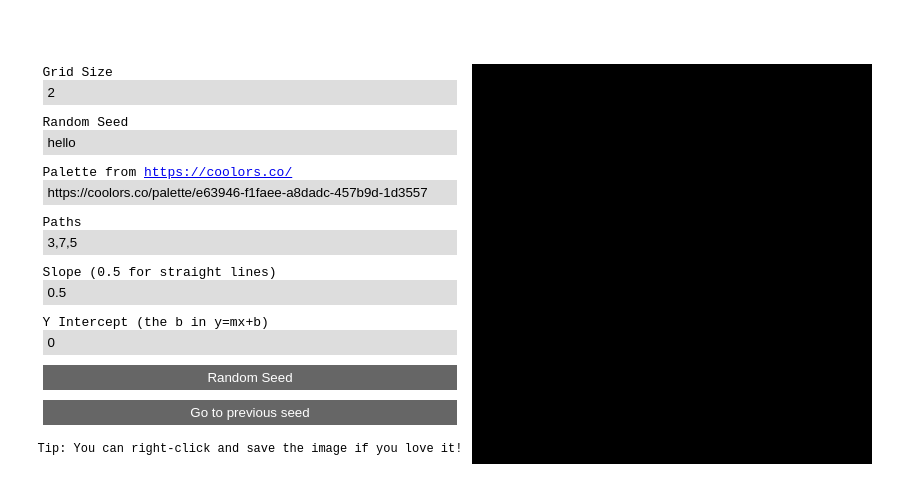
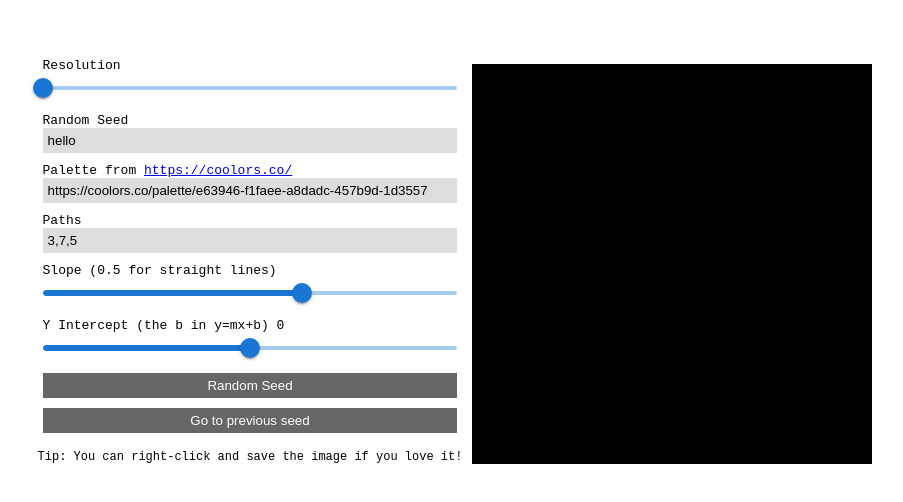
Before and after one commit to dijs/art-generator, a Next.js app: page / in a window 1280 px wide. Shown: the part 136-638 px from the top of the page, without its empty margins (185-1088 px from the left). Built offline with nearby package versions, Linux system fonts and the light colour scheme.

Commit message:
fixed bugs and added sliders

```diff
--- /dev/null
+++ b/components/Controls.js
@@ -0,0 +1,94 @@
+import { Slider } from '@mui/material';
+import { useContext } from 'react';
+import { AppContext } from '../components/context';
+
+export default function Controls() {
+  const {
+    slope,
+    setSlope,
+    intercept,
+    setIntercept,
+    size,
+    setSize,
+    seed,
+    setSeed,
+    paletteUrl,
+    setPaletteUrl,
+    pathSizes,
+    setPathSizes,
+    generateRandomSeed,
+    recoverLastSeed,
+  } = useContext(AppContext);
+
+  return (
+    <div className="controls">
+      <label>
+        Resolution
+        <Slider
+          min={2}
+          max={16}
+          aria-label="Resolution"
+          value={size}
+          onChange={(_, value) => setSize(value)}
+        />
+      </label>
+      <label>
+        Random Seed
+        <input
+          type="text"
+          value={seed}
+          onChange={(e) => setSeed(e.target.value)}
+        />
+      </label>
+      <label>
+        <span>
+          Palette from{' '}
+          <a
+            target="_blank"
+            href="https://coolors.co/palettes/trending"
+            rel="noreferrer"
+          >
+            https://coolors.co/
+          </a>
+        </span>
+        <input
+          type="text"
+          value={paletteUrl}
+          onChange={(e) => setPaletteUrl(e.target.value)}
+        />
+      </label>
+      <label>
+        Paths
+        <input
+          type="text"
+          value={pathSizes}
+          onChange={(e) => setPathSizes(e.target.value)}
+        />
+      </label>
+      <label>
+        Slope (0.5 for straight lines)
+        <Slider
+          min={-2}
+          max={2}
+          step={0.1}
+          aria-label="Slope"
+          value={slope}
+          onChange={(_, value) => setSlope(value)}
+        />
+      </label>
+      <label>
+        Y Intercept (the b in y=mx+b) {intercept}
+        <Slider
+          min={-100}
+          max={100}
+          aria-label="Intercept"
+          value={intercept}
+          onChange={(_, value) => setIntercept(value)}
+        />
+      </label>
+      <button onClick={generateRandomSeed}>Random Seed</button>
+      <button onClick={recoverLastSeed}>Go to previous seed</button>
+      <p>Tip: You can right-click and save the image if you love it!</p>
+    </div>
+  );
+}
--- a/components/context.js
+++ b/components/context.js
@@ -96,7 +96,9 @@ export function AppProvider({ children }) {
       const points = [];
       if (verticies.length) {
         for (let i = 1; i <= n; i++) {
-          points.push(createPoint(verticies[i - 1], verticies[i]));
+          if (verticies[i - 1] && verticies[i]) {
+            points.push(createPoint(verticies[i - 1], verticies[i]));
+          }
         }
       }
 
--- a/package.json
+++ b/package.json
@@ -9,6 +9,9 @@
     "lint": "next lint"
   },
   "dependencies": {
+    "@emotion/react": "^11.9.0",
+    "@emotion/styled": "^11.8.1",
+    "@mui/material": "^5.8.1",
     "next": "12.1.6",
     "react": "18.1.0",
     "react-dom": "18.1.0"
--- a/pages/index.js
+++ b/pages/index.js
@@ -1,92 +1,11 @@
-import { useContext } from 'react';
 import Canvas from '../components/Canvas';
-import { AppContext } from '../components/context';
+import Controls from '../components/Controls';
 
 export default function Home() {
-  const {
-    slope,
-    setSlope,
-    intercept,
-    setIntercept,
-    size,
-    setSize,
-    seed,
-    setSeed,
-    paletteUrl,
-    setPaletteUrl,
-    pathSizes,
-    setPathSizes,
-    generateRandomSeed,
-    recoverLastSeed,
-  } = useContext(AppContext);
-
   return (
     <main>
       <Canvas />
-      <div className="controls">
-        <label>
-          Grid Size
-          <input
-            type="number"
-            min={2}
-            value={size}
-            onChange={(e) => setSize(e.target.value)}
-          />
-        </label>
-        <label>
-          Random Seed
-          <input
-            type="text"
-            value={seed}
-            onChange={(e) => setSeed(e.target.value)}
-          />
-        </label>
-        <label>
-          <span>
-            Palette from{' '}
-            <a
-              target="_blank"
-              href="https://coolors.co/palettes/trending"
-              rel="noreferrer"
-            >
-              https://coolors.co/
-            </a>
-          </span>
-          <input
-            type="text"
-            value={paletteUrl}
-            onChange={(e) => setPaletteUrl(e.target.value)}
-          />
-        </label>
-        <label>
-          Paths
-          <input
-            type="text"
-            value={pathSizes}
-            onChange={(e) => setPathSizes(e.target.value)}
-          />
-        </label>
-        <label>
-          Slope (0.5 for straight lines)
-          <input
-            type="number"
-            value={slope}
-            step={0.1}
-            onChange={(e) => setSlope(e.target.value)}
-          />
-        </label>
-        <label>
-          Y Intercept (the b in y=mx+b)
-          <input
-            type="number"
-            value={intercept}
-            onChange={(e) => setIntercept(e.target.value)}
-          />
-        </label>
-        <button onClick={generateRandomSeed}>Random Seed</button>
-        <button onClick={recoverLastSeed}>Go to previous seed</button>
-        <p>Tip: You can right-click and save the image if you love it!</p>
-      </div>
+      <Controls />
     </main>
   );
 }
```
Also changed, not shown: 1 other file (tests, documents, lock files or other folders).
